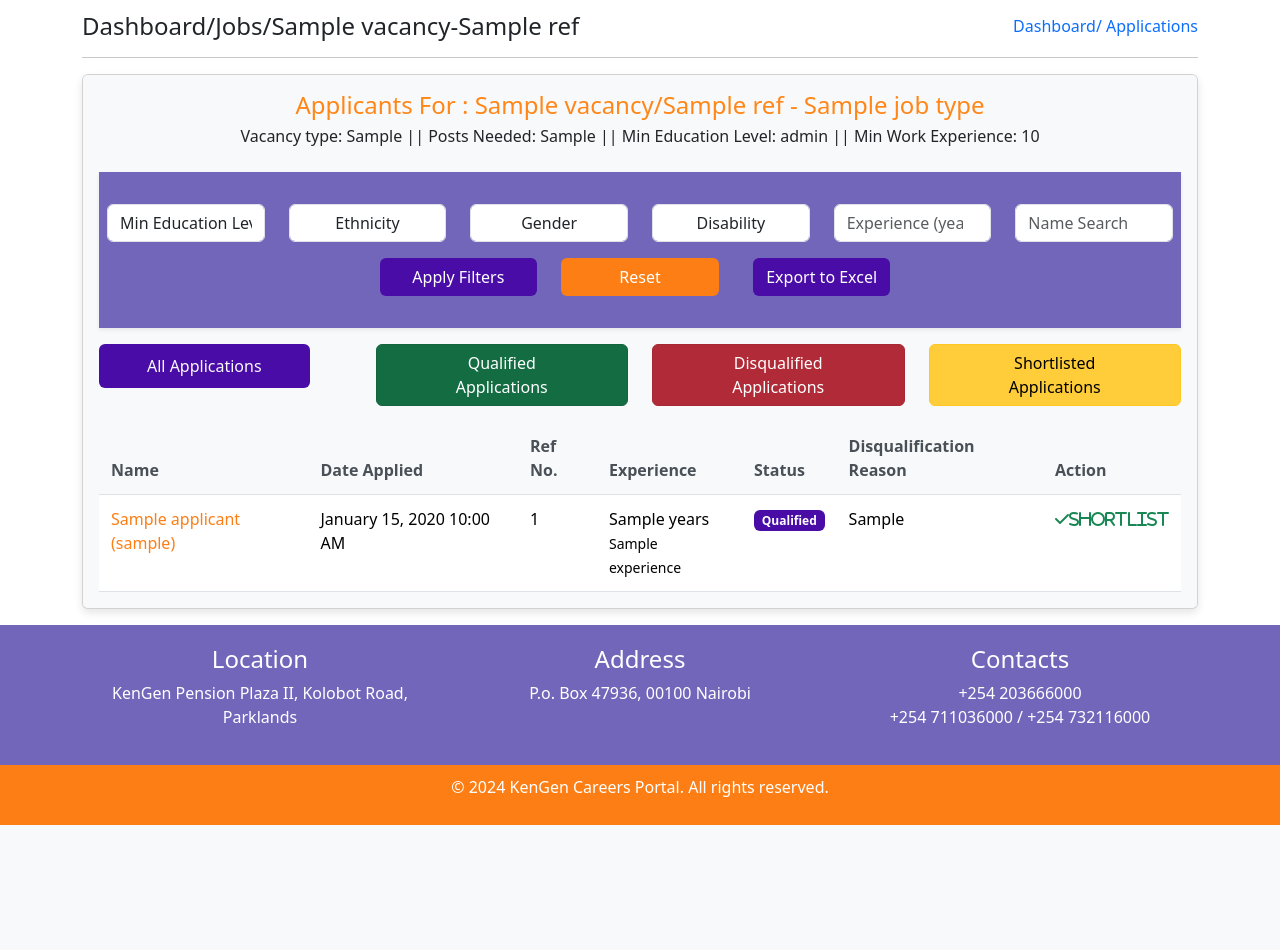
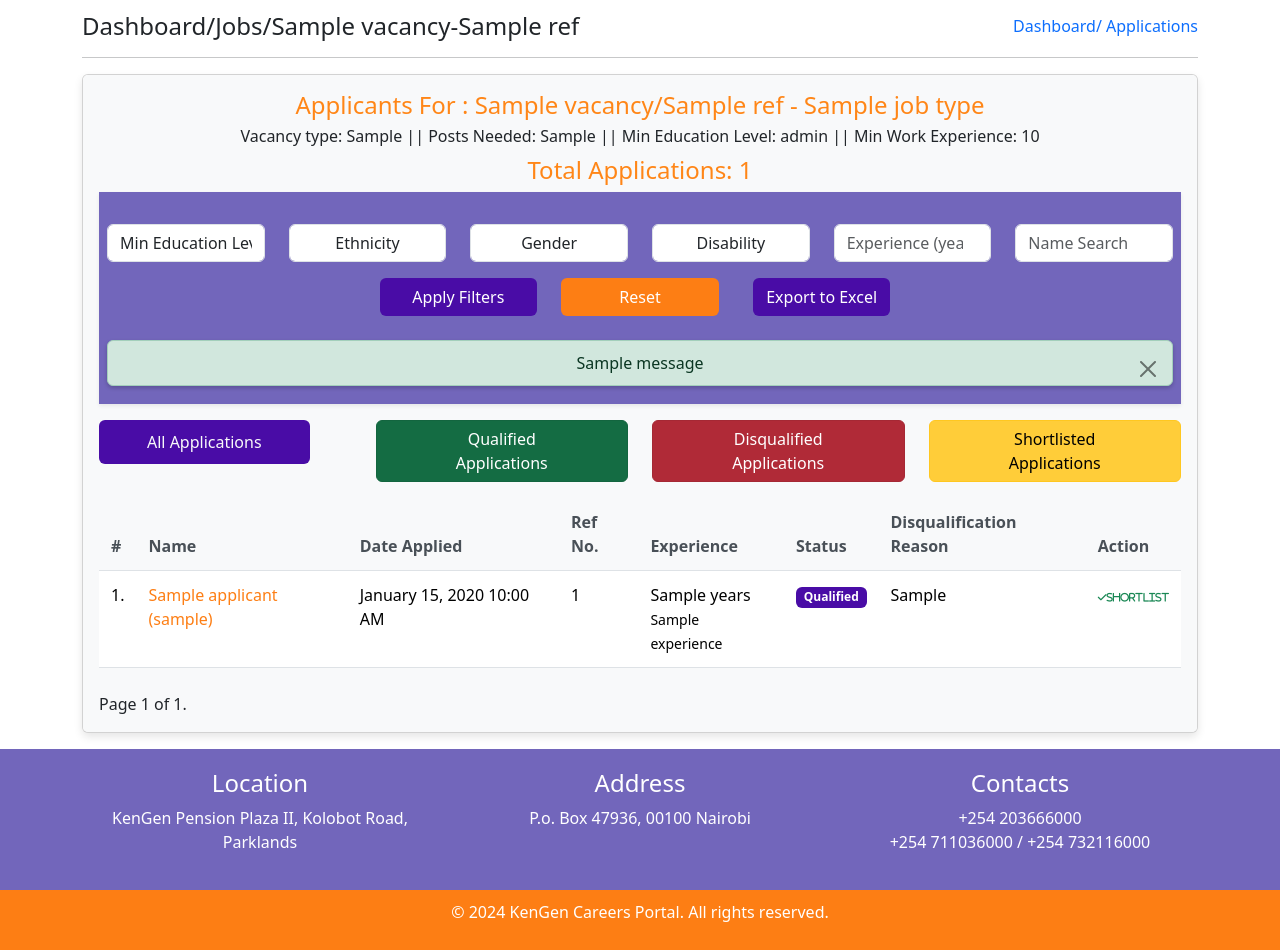
Before and after one commit to mukule/umeme, a Django app: template hr/templates/hr/application_detail.html in a window 1280 px wide. Shown: the part 88-1038 px from the top of the page. Before the commit the page ends 913 px from the top, so only its background shows below. Run offline with Django 4.2, Linux system fonts and the light colour scheme; the template is opened without the code that fills it: most values are stand-ins (such as "Sample title", 1, 10 or a date in 2020); one stand-in notice (Sample message) is shown; some libraries are stand-ins or nearby versions.

Commit message:
added paginations to applications

```diff
--- a/hr/templates/hr/application_detail.html
+++ b/hr/templates/hr/application_detail.html
@@ -21,9 +21,9 @@
                 <div class="card">
                     <div class="card-body">
                         <h4 class="card-title text-center">Applicants For : {{ vacancy.title }}/{{ vacancy.ref }} - {{ vacancy.job_type.name }}</h4>
-                        <p class="card-subtitle mb-4 text-center">Vacancy type: {{ vacancy.vacancy_type }} || Posts Needed: {{ vacancy.posts_needed }} ||
+                        <p class="card-subtitle mb-2 text-center">Vacancy type: {{ vacancy.vacancy_type }} || Posts Needed: {{ vacancy.posts_needed }} ||
                             Min Education Level: {{ vacancy.min_educational_level }} || Min Work Experience: {{ vacancy.min_work_experience }}</p>
-                            <!--filters row-->
+                        <h4 class="card-title text-center">Total Applications: {{ total_applications }}</h4>
                         <section class="col-md-12 mx-auto shadow-sm text-center border-radius-10 p-2 mb-3" style="background-color: #7266BB;">
                             <form method="get" action="" class="mt-4 mb-4">
                                 <div class="row justify-content-center">
@@ -31,7 +31,7 @@
                                         <select id="education_level" name="education_level" class="form-control">
                                             <option value="" class="text-center">Min Education Level</option>
                                             {% for level in educational_levels %}
-                                                    <option value="{{ level.id }}" {% if selected_education_level == level.id %}selected{% endif %}>
+                                                <option value="{{ level.id }}" {% if request.GET.education_level == level.id|stringformat:"s" %}selected{% endif %}>
                                                     {{ level.name }}
                                                 </option>
                                             {% endfor %}
@@ -41,7 +41,7 @@
                                         <select id="ethnicity" name="ethnicity" class="form-control">
                                             <option value="" class="text-center">Ethnicity</option>
                                             {% for eth in ethnicity %}
-                                                    <option value="{{ eth.id }}" {% if selected_ethnicity == eth.id %}selected{% endif %}>
+                                                <option value="{{ eth.id }}" {% if request.GET.ethnicity == eth.id|stringformat:"s" %}selected{% endif %}>
                                                     {{ eth.name }}
                                                 </option>
                                             {% endfor %}
@@ -50,15 +50,15 @@
                                     <div class="col-md-2 mb-2">
                                         <select id="gender" name="gender" class="form-control">
                                             <option value="" class="text-center">Gender</option>
-                                                <option value="male" {% if selected_gender == 'male' %}selected{% endif %}>Male</option>
-                                                <option value="female" {% if selected_gender == 'female' %}selected{% endif %}>Female</option>
+                                            <option value="male" {% if request.GET.gender == 'male' %}selected{% endif %}>Male</option>
+                                            <option value="female" {% if request.GET.gender == 'female' %}selected{% endif %}>Female</option>
                                         </select>
                                     </div>
                                     <div class="col-md-2 mb-2">
                                         <select id="disability" name="disability" class="form-control">
                                             <option value="" class="text-center">Disability</option>
-                                                <option value="True" {% if selected_disability == 'True' %}selected{% endif %}>Yes</option>
-                                                <option value="False" {% if selected_disability == 'False' %}selected{% endif %}>No</option>
+                                            <option value="True" {% if request.GET.disability == 'True' %}selected{% endif %}>Yes</option>
+                                            <option value="False" {% if request.GET.disability == 'False' %}selected{% endif %}>No</option>
                                         </select>
                                     </div>
                                     <div class="col-md-2 mb-2">
@@ -80,9 +80,36 @@
                                     </div>
                                 </div>
                             </form>
+
+                            <div>
+                                {% if messages %}
+                                    {% for message in messages %}
+                                        {% if message.tags == 'success' %}
+                                            <div class="alert alert-success alert-dismissible fade show" role="alert">
+                                                {{ message|safe|escape }}
+                                                <button type="button" class="btn-close" data-bs-dismiss="alert" aria-label="Close"></button>
+                                            </div>
+                                        {% elif message.tags == 'error' %}
+                                            <div class="alert alert-danger alert-dismissible fade show" role="alert">
+                                                {{ message|safe|escape }}
+                                                <button type="button" class="btn-close" data-bs-dismiss="alert" aria-label="Close"></button>
+                                            </div>
+                                        {% elif message.tags == 'info' %}
+                                            <div class="alert alert-info alert-dismissible fade show" role="alert">
+                                                {{ message|safe|escape }}
+                                                <button type="button" class="btn-close" data-bs-dismiss="alert" aria-label="Close"></button>
+                                            </div>
+                                        {% elif message.tags == 'warning' %}
+                                            <div class="alert alert-warning alert-dismissible fade show" role="alert">
+                                                {{ message|safe|escape }}
+                                                <button type="button" class="btn-close" data-bs-dismiss="alert" aria-label="Close"></button>
+                                            </div>
+                                        {% endif %}
+                                    {% endfor %}
+                                {% endif %}
+                            </div>
+
                         </section>
-
-
 
                         <div class="row mb-3">
                             <div class="col-md-3">
@@ -107,14 +134,12 @@
                             </div>
                         </div>
 
-
-
-
-                        {% if applications %}
+                        {% if page_obj %}
                             <div class="table-responsive">
                                 <table class="table table-sm table-hover mb-0">
                                     <thead>
                                         <tr>
+                                            <th>#</th>
                                             <th>Name</th>
                                             <th>Date Applied</th>
                                             <th>Ref No.</th>
@@ -125,16 +150,17 @@
                                         </tr>
                                     </thead>
                                     <tbody>
-                                        {% for application in applications %}
+                                        {% for application in page_obj %}
                                             <tr>
+                                                <td>{{forloop.counter}}.</td>
                                                 <td>
                                                     <a href="{% url 'hr:applicant_resume' application.applicant.id %}">
-                                                        {{ application.applicant.get_full_name }} ({{application.applicant.username}})
+                                                        {{ application.applicant.get_full_name }} ({{ application.applicant.username }})
                                                     </a>
                                                 </td>
                                                 <td>{{ application.application_date|date:"F d, Y H:i A" }}</td>
                                                 <td>{{ application.reference_number }}</td>
-                                                <td>{{ application.work_experience }} years <br> <small>{{experience}}</small> </td>
+                                                <td>{{ application.work_experience }} years <br> <small>{{ experience }}</small> </td>
                                                 <td>
                                                     {% if application.qualify %}
                                                         <span class="badge" style="background-color: #490ca6;">Qualified</span>
@@ -142,28 +168,43 @@
                                                         <span class="badge" style="background-color: #fd7e14;">Not Qualified</span>
                                                     {% endif %}
                                                 </td>
-                                                <td>{{ application.disqualification_reason }} </td>
+                                                <td>{{ application.disqualification_reason }}</td>
                                                 <td>
                                                     {% if application.shortlisted %}
-                                                    <a href="{% url 'hr:shortlist' application.vacancy.id application.id %}">
-                                                        <i class="fas fa-times text-danger" title="Unshortlist">  Unshortlist</i>
+                                                        <a href="{% url 'hr:shortlist' application.vacancy.id application.id %}" style="font-size: 10px !important;">
+                                                            <i class="fas fa-times text-danger" title="Unshortlist">Unshortlist</i>
                                                         </a>
                                                     {% else %}
-                                                    <a href="{% url 'hr:shortlist' application.vacancy.id application.id %}">
+                                                        <a href="{% url 'hr:shortlist' application.vacancy.id application.id %}" style="font-size: 10px !important;">
                                                             <i class="fas fa-check text-success" title="Shortlist">Shortlist</i>
                                                         </a>
                                                     {% endif %}
-
                                                 </td>
                                             </tr>
                                         {% endfor %}
                                     </tbody>
+                                </table>
+                            </div>
+                            <!-- Pagination links -->
+                            <div class="pagination mt-4">
+                                <span class="step-links">
+                                    {% if page_obj.has_previous %}
+                                        <a href="?page=1{% if request.GET %}&{{ request.GET.urlencode }}{% endif %}">First</a>
+                                        <a href="?page={{ page_obj.previous_page_number }}{% if request.GET %}&{{ request.GET.urlencode }}{% endif %}">Previous</a>
+                                    {% endif %}
 
-                                </table>
+                                    <span class="current">
+                                        Page {{ page_obj.number }} of {{ page_obj.paginator.num_pages }}.
+                                    </span>
 
+                                    {% if page_obj.has_next %}
+                                        <a href="?page={{ page_obj.next_page_number }}{% if request.GET %}&{{ request.GET.urlencode }}{% endif %}">Next</a>
+                                        <a href="?page={{ page_obj.paginator.num_pages }}{% if request.GET %}&{{ request.GET.urlencode }}{% endif %}">Last</a>
+                                    {% endif %}
+                                </span>
                             </div>
                         {% else %}
-                            <p class="text-center">There are currently No applications for this Job</p>
+                            <p class="text-center">There are currently no applications for this job</p>
                         {% endif %}
                     </div>
                     <!-- end card-body-->
@@ -172,8 +213,6 @@
             </div>
             <!-- end col -->
         </div>
-
-       <!--end row-->
-    </div>
+        <!-- end row -->
     </div>
 {% endblock content %}
```
Also changed, not shown: hr/views.py (+24 -2 lines). Lines whose indentation alone changed are shown as unchanged.
